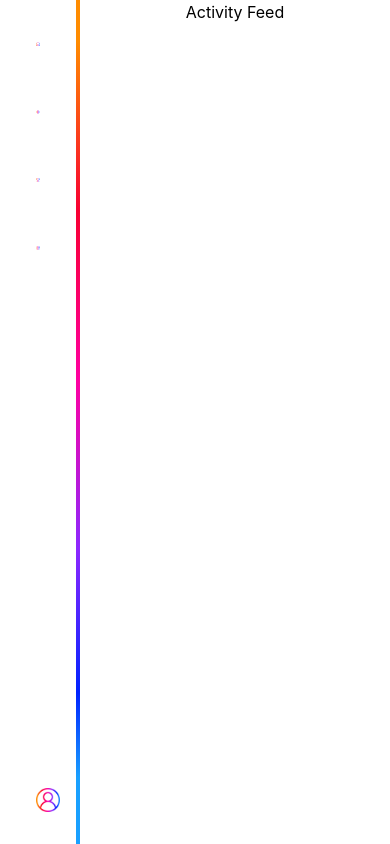
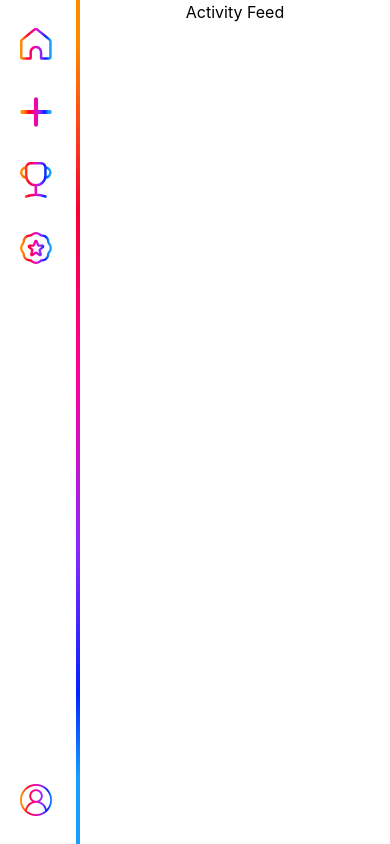
Before and after one commit to SkyPedal/SkyPedal, a React (Vite) app: page / in a window 390 px wide. Built offline with nearby package versions, Linux system fonts and the light colour scheme; a web font is replaced by a local one.

Commit message:
fix: remove button padding on small

```diff
--- a/src/components/NavigationSidebar.jsx
+++ b/src/components/NavigationSidebar.jsx
@@ -19,7 +19,7 @@
       <ul className="p-5">
         <li className="md:pt-5 pb-5">
           <Link to="/">
-            <div className="flex h-12 items-center hover:bg-red-100 transition rounded-lg p-4">
+            <div className="flex h-12 items-center hover:bg-red-100 transition rounded-lg md:p-4">
               <img src={HomeIcon} alt="Home" className="w-8" />
               <p className="pl-4 hidden md:block">Home</p>
             </div>
@@ -27,7 +27,7 @@
         </li>
         <li className="md:pt-5 pb-5">
           <Link to="/record">
-            <div className="flex h-12 items-center hover:bg-red-100 transition rounded-lg p-4">
+            <div className="flex h-12 items-center hover:bg-red-100 transition rounded-lg md:p-4">
               <img src={RecordIcon} alt="Record" className="w-8" />
               <p className="pl-4 hidden md:block"> Record </p>
             </div>
@@ -35,7 +35,7 @@
         </li>
         <li className="md:pt-5 pb-5">
           <Link to="/compete">
-            <div className="flex h-12 items-center hover:bg-red-100 transition rounded-lg p-4">
+            <div className="flex h-12 items-center hover:bg-red-100 transition rounded-lg md:p-4">
               <img src={CompeteIcon} alt="Compete" className="w-8" />
               <p className="pl-4 hidden md:block"> Compete </p>
             </div>
@@ -43,7 +43,7 @@
         </li>
         <li className="md:pt-5 pb-5">
           <Link to="/rewards">
-            <div className="flex h-12 items-center hover:bg-red-100 transition rounded-lg p-4">
+            <div className="flex h-12 items-center hover:bg-red-100 transition rounded-lg md:p-4">
               <img src={RewardsIcon} alt="Rewards" className="w-8" />
               <p className="pl-4 hidden md:block"> Rewards </p>
             </div>
@@ -51,7 +51,7 @@
         </li>
         <li className="md:pt-5 pb-5 absolute bottom-0">
           <Link to="/signin">
-            <div className="flex h-12 items-center hover:bg-red-100 transition rounded-lg p-4">
+            <div className="flex h-12 items-center hover:bg-red-100 transition rounded-lg md:p-4">
               <img src={SignInIcon} alt="SignIn" className="w-8" />
               <p className="pl-4 hidden md:block"> Sign In</p>
             </div>
```
